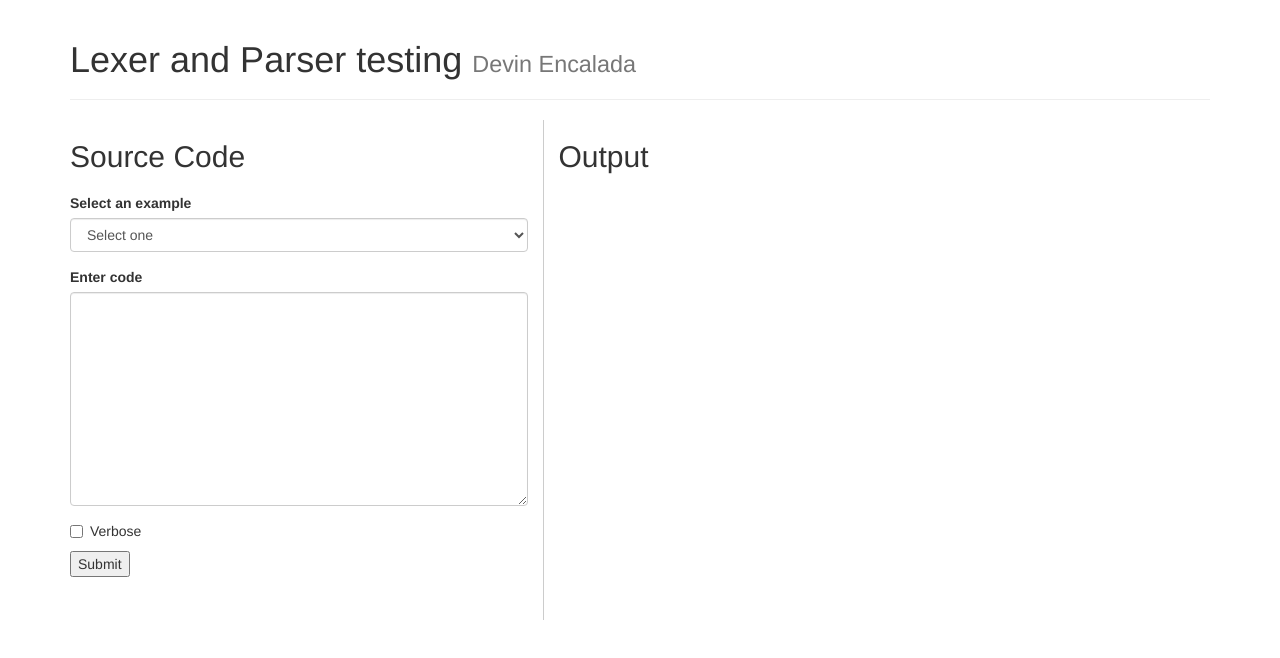
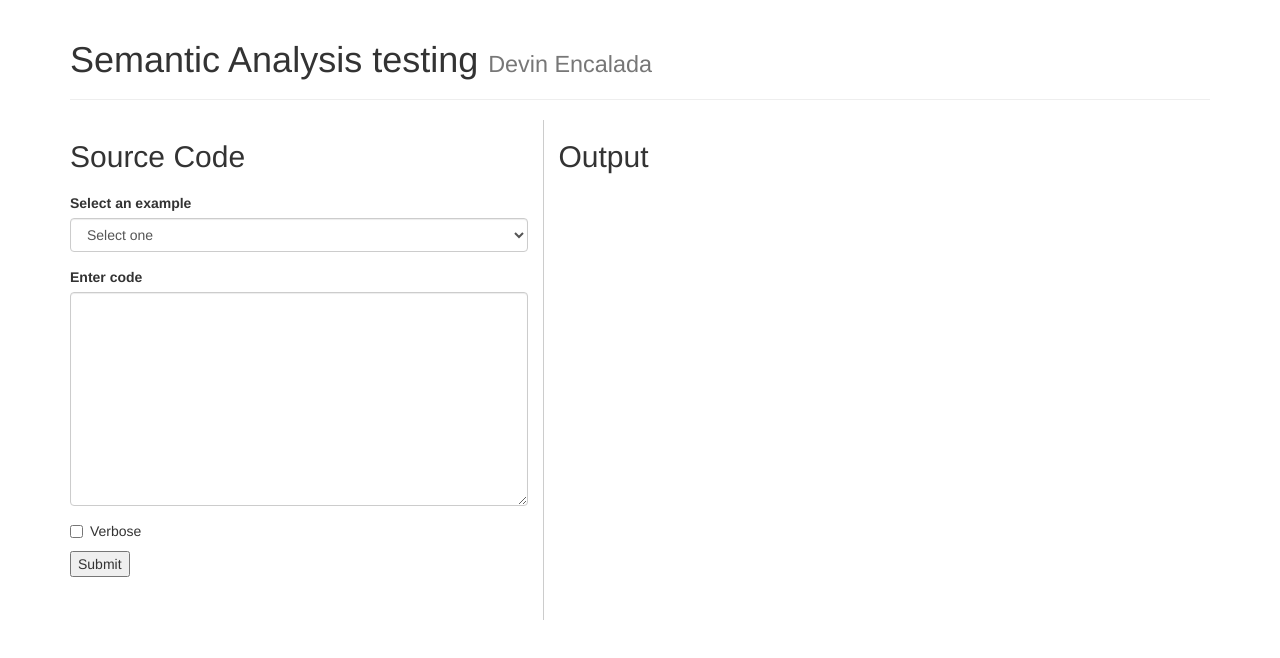
Before and after one commit to devinencalada/CompilerClass, a plain HTML site: page compiler/src/index.html in a window 1280 px wide. Drawn offline with nearby package versions, Linux system fonts and the light colour scheme.

Commit message:
Retitled compiler

```diff
--- a/compiler/src/index.html
+++ b/compiler/src/index.html
@@ -22,7 +22,7 @@
             <![endif]-->
 
             <div class="page-header">
-                <h1>Lexer and Parser testing <small>Devin Encalada</small></h1>
+                <h1>Semantic Analysis testing <small>Devin Encalada</small></h1>
             </div>
 
 
```
